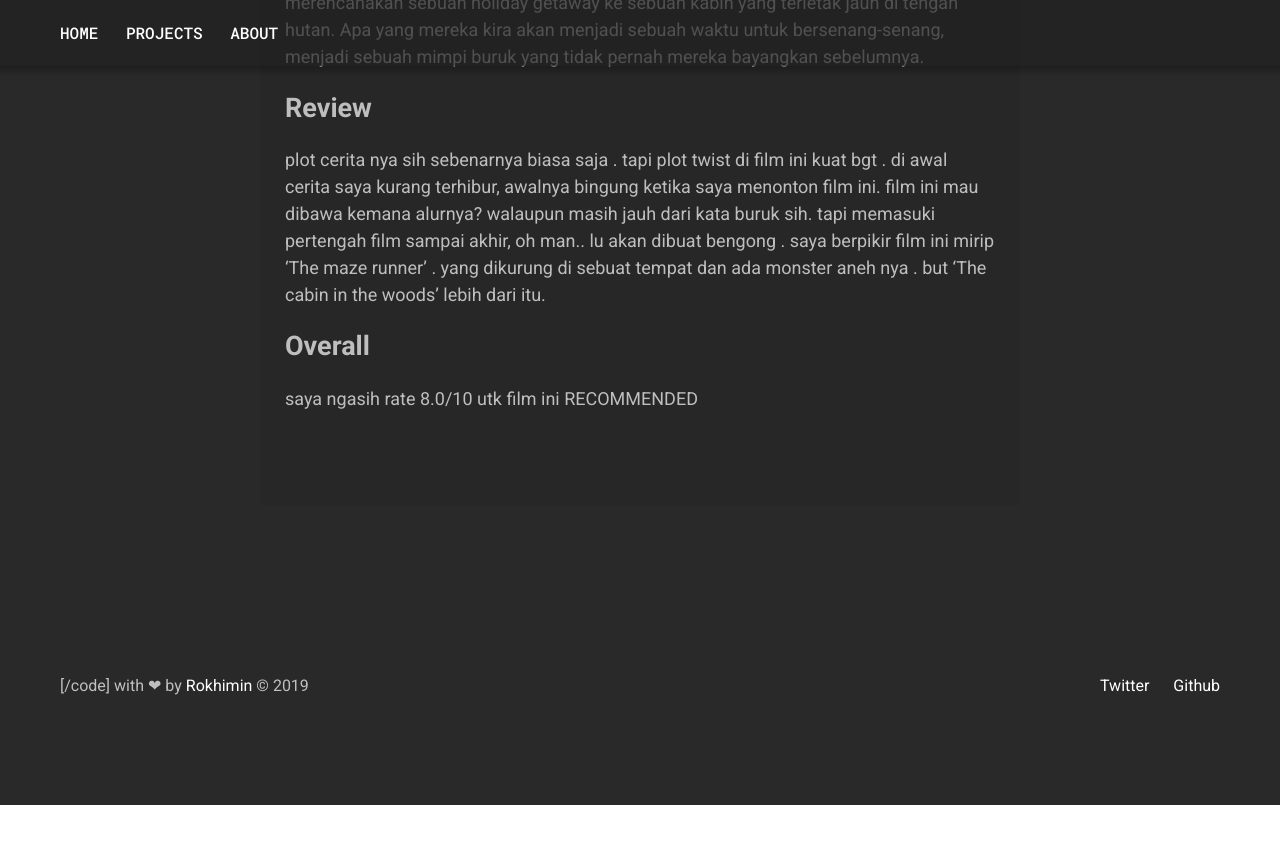
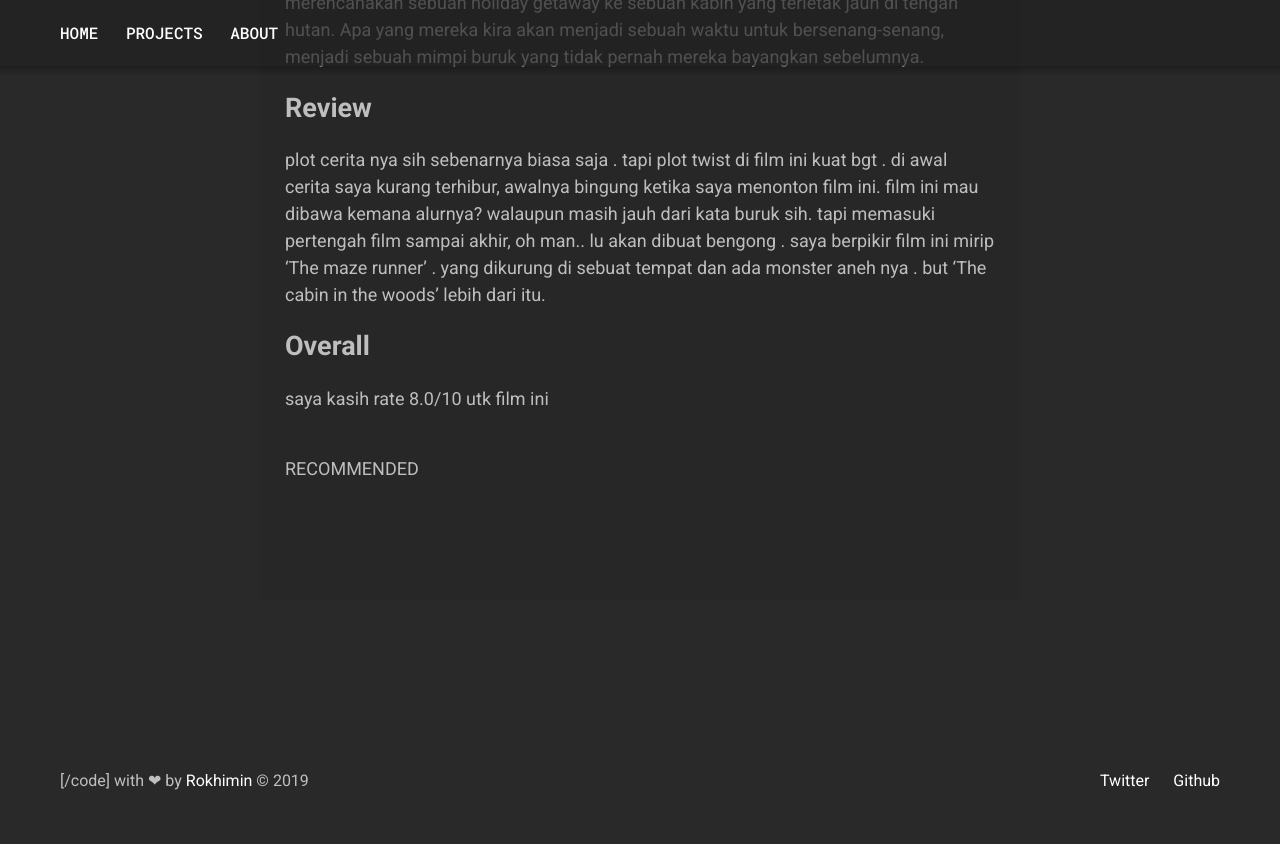
Before and after one commit to whdzera/whdzera.github.io, a Jekyll site: the page built from _posts/2017-09-28-the-cabin-in-the-woods.md, in a window 1280 px wide and 900 px high, scrolled down 766 px. Shown: the top 844 px of the window. Built offline with Jekyll 4.4.1, drawn with Linux system fonts in a browser that asks for light colours; before the commit the page ends 1571 px from its top, so only the background shows below that.

Commit message:
Update 2017-09-28-the-cabin-in-the-woods.md

```diff
--- a/_posts/2017-09-28-the-cabin-in-the-woods.md
+++ b/_posts/2017-09-28-the-cabin-in-the-woods.md
@@ -20,5 +20,5 @@ saya berpikir film ini mirip 'The maze runner' . yang dikurung di sebuat tempat
 dan ada monster aneh nya . but 'The cabin in the woods' lebih dari itu.
 
 # Overall
-saya ngasih rate 8.0/10 utk film ini
-RECOMMENDED
+saya kasih rate 8.0/10 utk film ini
+> RECOMMENDED
```
